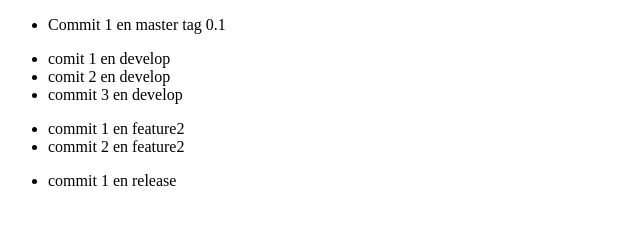
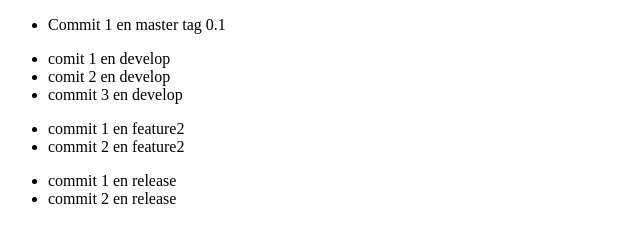
Before and after one commit to Riccardovv/PracticaGit, a plain HTML site: page index.html in a window 1280 px wide. Shown: the whole page, without its empty margins (0-640 px from the left). Drawn offline with Linux system fonts and the light colour scheme.

Commit message:
commit 2 release

```diff
--- a/index.html
+++ b/index.html
@@ -38,6 +38,9 @@
         <li>
             commit 1 en release
         </li>
+        <li>
+            commit 2 en release
+        </li>
     </ul>
 
 
```
